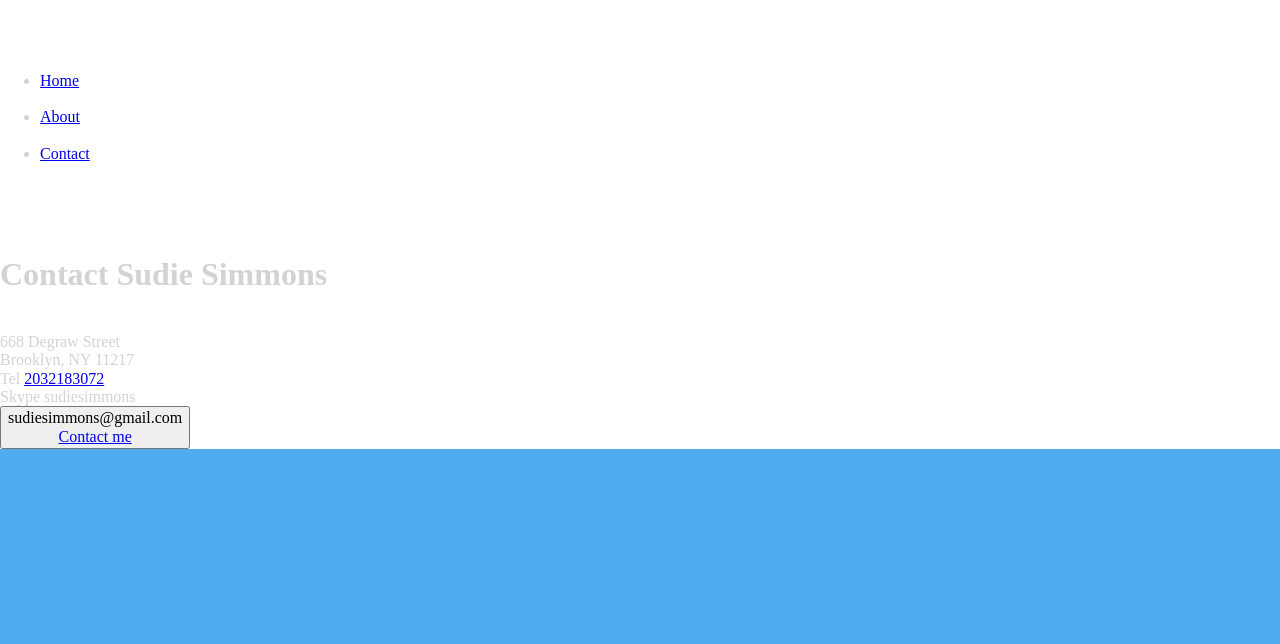
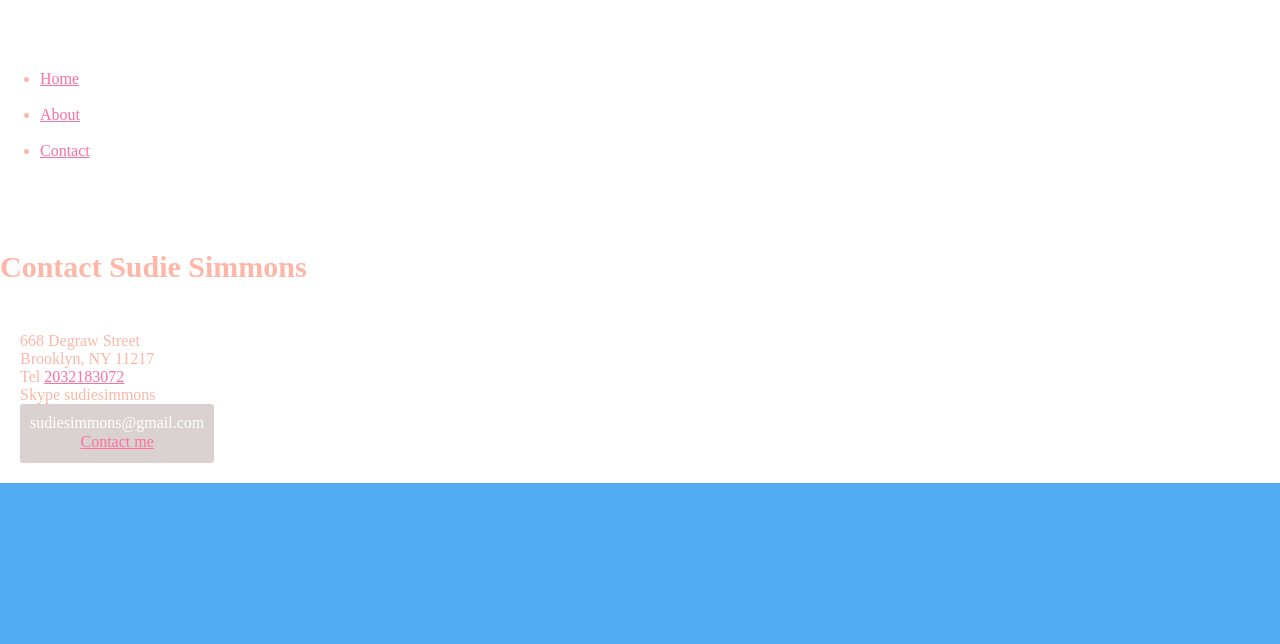
Before and after one commit to sjsimmonsli/portfolio-website, a plain HTML site: page contact.html in a window 1280 px wide. Shown: the part 156-800 px from the top of the page. Drawn offline with nearby package versions, Linux system fonts and the light colour scheme.

Commit message:
Create CSS style sheet

```diff
--- a/css/style.css
+++ b/css/style.css
@@ -1 +1,58 @@
-body {color: lightgray}
+/* Colors used
+
+Primary colors: #FCA8C3, #FDB6A7, #98C6FC
+Neutral colors: #DAD1D1, #8E8484, #3F3636
+Accent colors: #FF709E, #FF8A71, #489CFF
+
+*/
+
+body {
+  color: #FDB6A7;
+  font-family: 'Avenir';
+  font-size: 16px;
+  line-height: normal;
+}
+
+h1 {
+  font-family: 'Abril Fatface';
+  font-size: 30px;
+}
+
+h2 {
+  font-size: 24px;
+}
+
+h3 {
+  font-size: 18px;
+}
+
+div {
+  padding: 10px; /* Adds a 10px inner spacing to all sides*/
+  margin: 10px; /* Adds a 10px outer spacing to all sides*/
+}
+
+a {
+  color: #FF709E;
+}
+
+a:visited {
+  color: #489CFF;
+}
+
+a:hover,
+a:focus {
+  text-decoration: none;
+}
+
+button {
+  border: none;
+  font-family: inherit;
+
+  background-color: #DAD1D1;
+  color: white !important;
+  text-decoration: none;
+  padding: 10px;
+  border-radius: 3px;
+  border-bottom: 2px solid #DAD1D1; /* width of the border, type, color */
+  transition: 0.2s opacity;
+}
```
